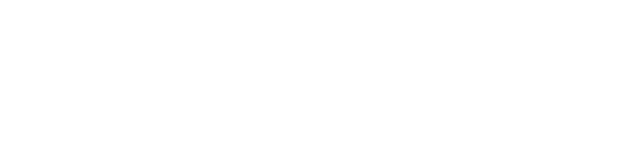
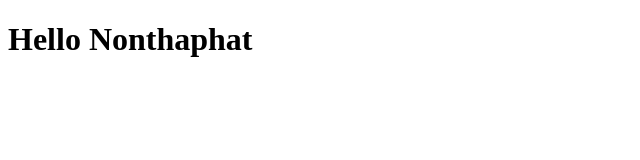
Before and after one commit to Nontap/test-project1, a plain HTML site: page index.html in a window 1280 px wide. Shown: the whole page, without its empty margins (0-640 px from the left). Drawn offline with Linux system fonts and the light colour scheme.

Commit message:
nonthaphat

```diff
--- a/index.html
+++ b/index.html
@@ -6,6 +6,6 @@
     <title>Document</title>
 </head>
 <body>
-
+    <h1>Hello Nonthaphat</h1>
 </body>
 </html>
```
